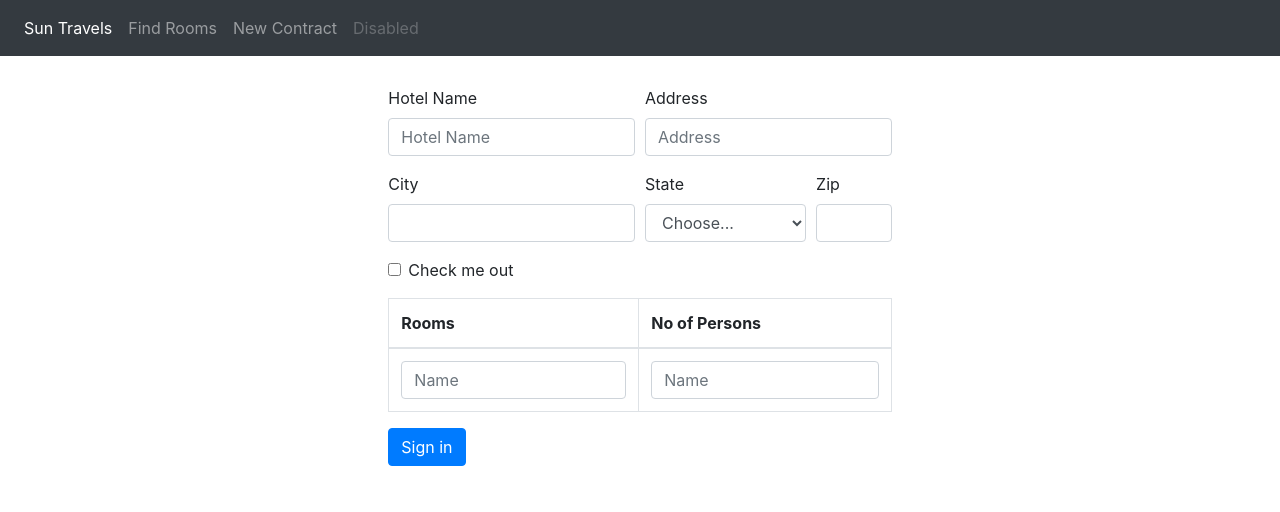
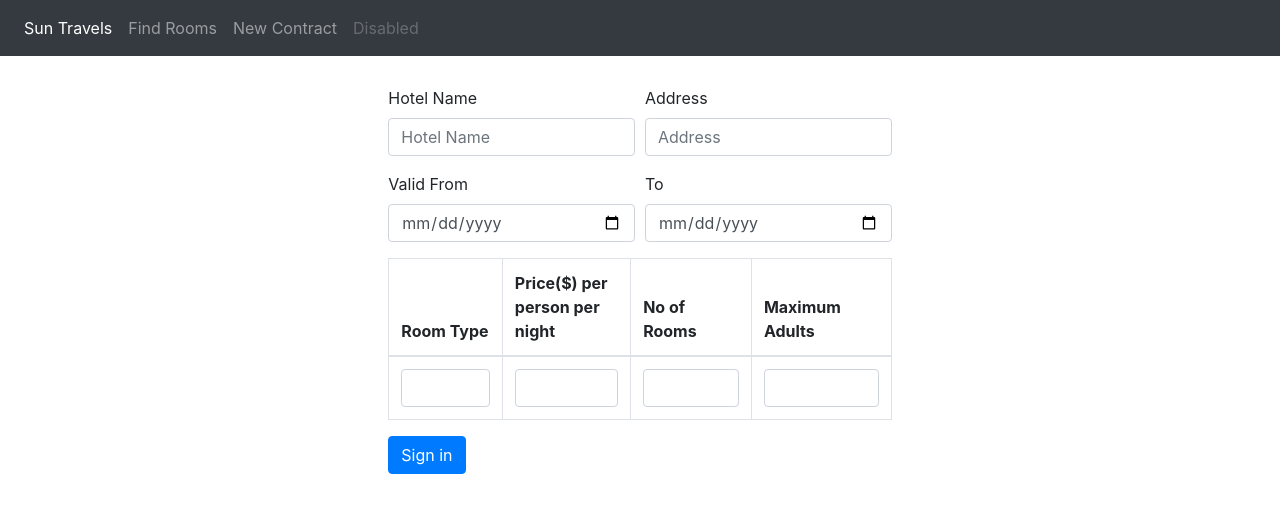
Before and after one commit to HishanIndrajith/angulartest, an Angular app: page /new in a window 1280 px wide. Shown: the top 512 px of the page. Built offline with nearby package versions, Linux system fonts and the light colour scheme.

Commit message:
find a Room part finished

```diff
--- a/src/app/find-room-form/find-room-form.component.html
+++ b/src/app/find-room-form/find-room-form.component.html
@@ -6,11 +6,11 @@
           <div class="form-row">
             <div class="form-group col-md-6">
               <label for="inputEmail4">Check in Date</label>
-              <input type="date" class="form-control" id="checkindate" placeholder="Check in Date" onkeypress="if (event.keyCode == 13) { return false;}" [(ngModel)]="requirement.checkInDate">
+              <input type="date" class="form-control" id="checkindate" placeholder="Check in Date"  [(ngModel)]="requirement.checkInDate">
             </div>
             <div class="form-group col-md-6">
               <label for="inputPassword4">No of Nights</label>
-              <input type="number" class="form-control" id="inputPassword4" placeholder="No of Nights" onkeypress="if (event.keyCode == 13) { return false;}" [(ngModel)]="requirement.noOfnights">
+              <input type="number" class="form-control" id="inputPassword4" placeholder="No of Nights"  [(ngModel)]="requirement.noOfnights">
             </div>
           </div>
           <div class="form-group">
@@ -24,8 +24,8 @@
               </thead>
               <tbody>
                 <tr *ngFor="let item of rooms; index as i">
-                  <td><input type="number" placeholder='0' class="form-control" onkeypress="if (event.keyCode == 13) { return false;}" [(ngModel)]="requirement.rooms[i]"/></td>
-                  <td><input (keyup.enter)="onEnter()" type="number"  placeholder='0' class="form-control" onkeypress="if (event.keyCode == 13) { return false; }"  [(ngModel)]="requirement.persons[i]"/></td>
+                  <td><input type="number" class="form-control"  [(ngModel)]="requirement.rooms[i]"/></td>
+                  <td><input (keyup.enter)="onEnter()" type="number" class="form-control"   [(ngModel)]="requirement.persons[i]"/></td>
                 </tr>
               </tbody>
             </table>
@@ -49,7 +49,7 @@
                 <tr>
                   <th>Hotel Name</th>
                   <th>Room type</th>
-                  <th>Price</th>
+                  <th>Price ($)</th>
                 </tr>
               </thead>
               <tbody>
--- a/src/app/new-contract-window/new-contract-window.component.html
+++ b/src/app/new-contract-window/new-contract-window.component.html
@@ -1,5 +1,4 @@
 <div class="container col-lg-5 col-md-5">
-  <form>
     <div class="form-row">
       <div class="form-group col-md-6">
         <label>Hotel Name</label>
@@ -12,45 +11,34 @@
     </div>
     <div class="form-row">
       <div class="form-group col-md-6">
-        <label for="inputCity">City</label>
-        <input type="text" class="form-control" id="inputCity">
+        <label>Valid From</label>
+        <input type="date" class="form-control">
       </div>
-      <div class="form-group col-md-4">
-        <label for="inputState">State</label>
-        <select id="inputState" class="form-control">
-          <option selected>Choose...</option>
-          <option>...</option>
-        </select>
-      </div>
-      <div class="form-group col-md-2">
-        <label for="inputZip">Zip</label>
-        <input type="text" class="form-control" id="inputZip">
+      <div class="form-group col-md-6">
+        <label>To</label>
+        <input type="date" class="form-control">
       </div>
     </div>
-    <div class="form-group">
-      <div class="form-check">
-        <input class="form-check-input" type="checkbox" id="gridCheck">
-        <label class="form-check-label" for="gridCheck">
-          Check me out
-        </label>
-      </div>
-    </div>
+
     <table class="table table-bordered table-hover" id="tab_logic">
       <thead>
         <tr>
-          <th>Rooms</th>
-          <th>No of Persons</th>
+          <th>Room Type</th>
+          <th>Price($) per person per night</th>
+          <th>No of Rooms</th>
+          <th>Maximum Adults</th>
         </tr>
       </thead>
       <tbody>
         <tr *ngFor="let item of rooms">
-          <td><input type="number" name='room'  placeholder='Name' class="form-control"/></td>
-          <td><input (keyup.enter)="onEnter()" type="number" name='number'  placeholder='Name' class="form-control" onkeypress="if (event.keyCode == 13) { return false;}"/></td>
+          <td><input type="text" class="form-control"/></td>
+          <td><input type="number" step="0.01" class="form-control"/></td>
+          <td><input type="number" class="form-control"/></td>
+          <td><input (keyup.enter)="onEnter()" type="number" name='number' class="form-control" onkeypress="if (event.keyCode == 13) { return false;}"/></td>
         </tr>
       </tbody>
     </table>
     <button type="submit" class="btn btn-primary">Sign in</button>
-  </form>
 
 
 
```
